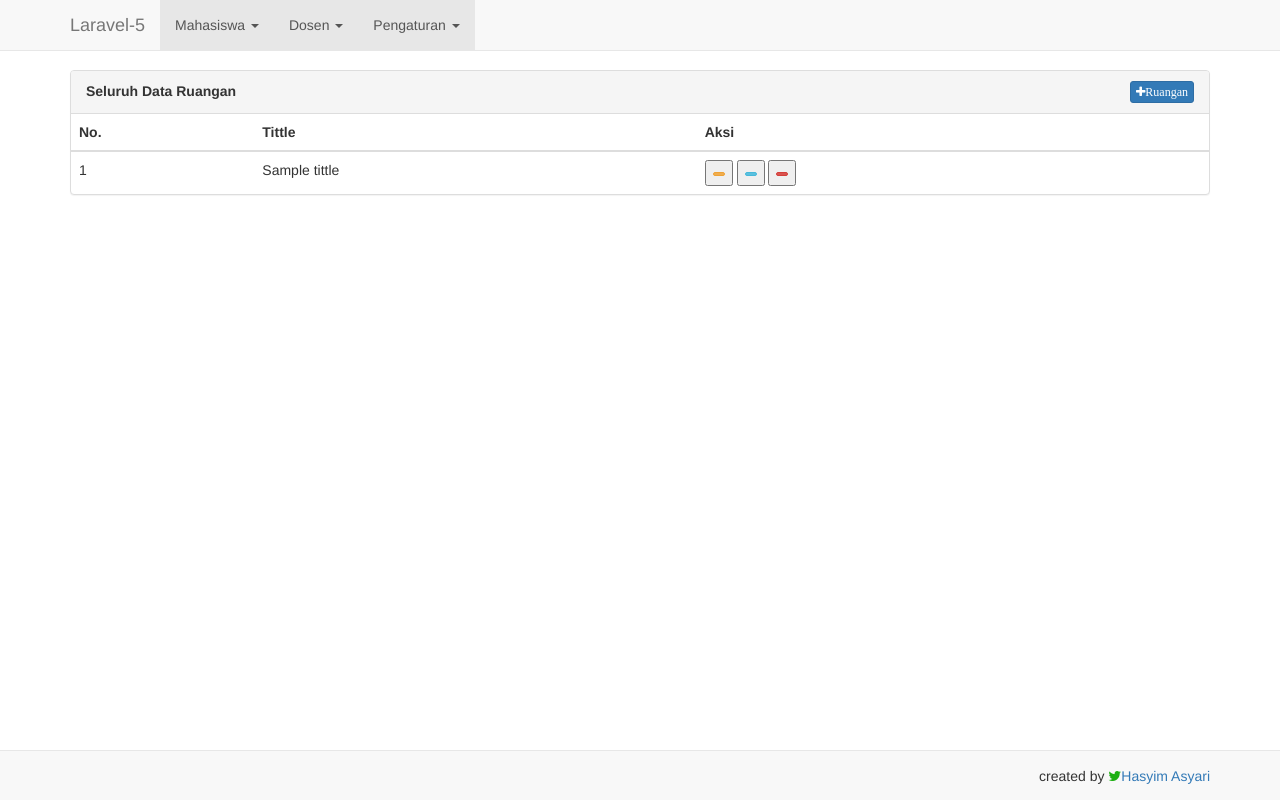
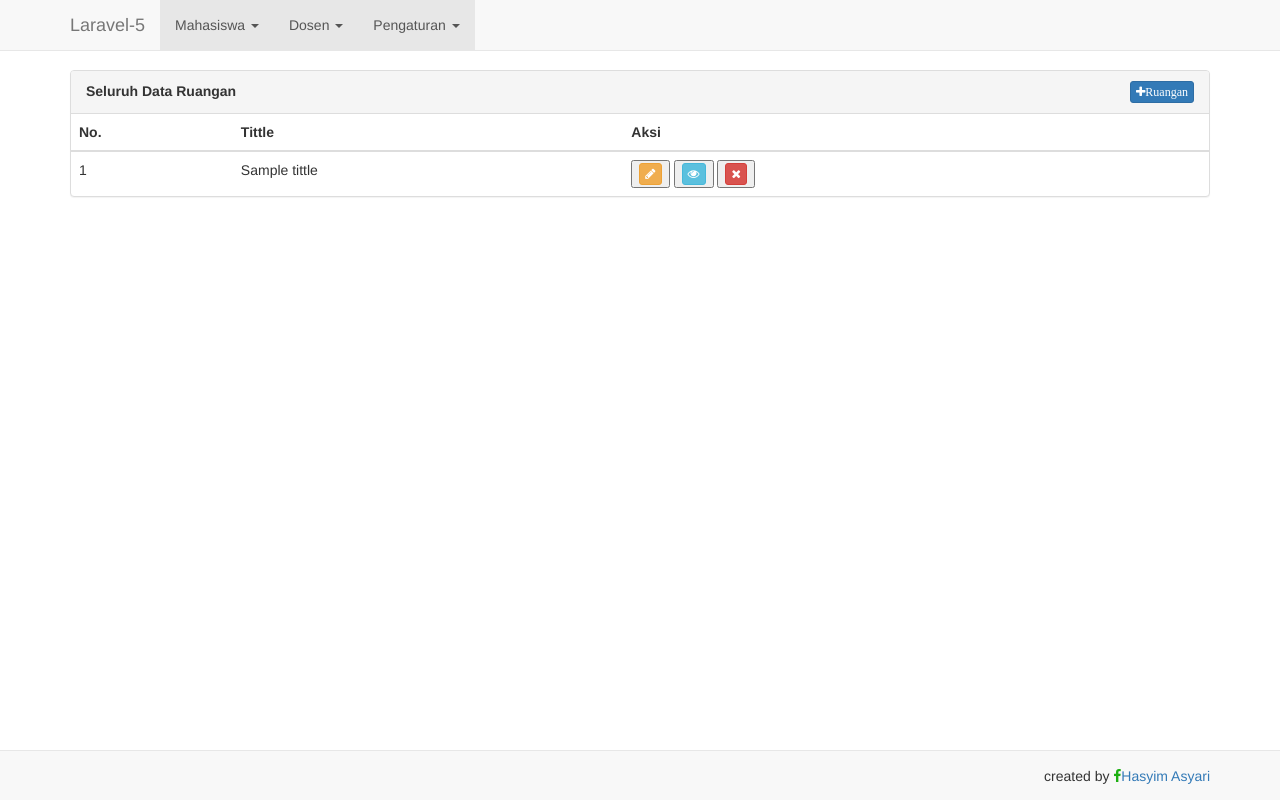
Before and after one commit to hasyim44/FRAMEWORK_A_1515015030_123456, a Laravel app: template resources/views/ruangan/awal.blade.php in a window 1280 px wide. Run offline with Laravel 8, Linux system fonts and the light colour scheme; the template is opened without the code that fills it: most values are stand-ins (such as "Sample title", 1, 10 or a date in 2020); settings files or empty folders that the repository lacks are supplied.

Commit message:
Postes 4 selesai

```diff
--- a/app/Http/Controllers/MatakuliahController.php
+++ b/app/Http/Controllers/MatakuliahController.php
@@ -6,7 +6,7 @@ use Illuminate\Http\Request;
 
 use App\Http\Requests;
 
-use App\matakuliah;
+use App\Matakuliah;
 
 class MatakuliahController extends Controller
 {
--- a/resources/views/master.blade.php
+++ b/resources/views/master.blade.php
@@ -77,7 +77,7 @@
 	</div>
 	<nav class="navbar navbar-default navbar-fixed-bottom">
 		<footer class="container">
-			created by <a href=""><span><i class="fa fa-twitter" style="color:#1daf12"></i>Hasyim Asyari</span></a>
+			created by <a href="https://www.facebook.com/hasyim.kimjurykhai"><span><i class="fa fa-facebook" style="color:#1daf12"></i>Hasyim Asyari</span></a>
 		</footer>
 	</nav>
 	<script type="text/javascript" src="{{asset('component/jquery/dist/jquery.min.js')}}"></script>
--- a/resources/views/matakuliah/awal.blade.php
+++ b/resources/views/matakuliah/awal.blade.php
@@ -25,9 +25,9 @@
 		<td>{{ $matakuliah->keterangan or 'Keterangan Kosong'}}</td>
 		<td>
 			<div class="btn-group" role="group">
-				<button><a href="{{url('matakuliah/edit/'.$matakuliah->id)}}" class="btn btn-warning btn-xs" data-toggle="tooltip" data-placement="top" title="Ubah"></a></button>
-				<button><a href="{{url('matakuliah/lihat/'.$matakuliah->id)}}" class="btn btn-info btn-xs" data-toggle="tooltip" data-placement="top" title="Lihat"></a></button>
-				<button><a href="{{url('matakuliah/hapus/'.$matakuliah->id)}}" class="btn btn-danger btn-xs" data-toggle="tooltip" data-placement="top" title="Hapus"></a></button>
+				<Button><a href="{{url('matakuliah/edit/'.$matakuliah->id)}}" class="btn btn-warning btn-xs" data-toggle="tooltip" data-placement="top" title="Ubah"><i class="fa fa-pencil"></i></a></Button>
+				<Button><a href="{{url('matakuliah/lihat/'.$matakuliah->id)}}" class="btn btn-info btn-xs" data-toggle="tooltip" data-placement="top" title="Lihat"><i class="fa fa-eye"></i></a></Button>
+				<Button><a href="{{url('matakuliah/hapus/'.$matakuliah->id)}}" class="btn btn-danger btn-xs" data-toggle="tooltip" data-placement="top" title="Hapus"><i class="fa fa-remove"></i></a></Button>
 			</div>
 		</td>
 		</tr>
--- a/resources/views/pengguna/awal.blade.php
+++ b/resources/views/pengguna/awal.blade.php
@@ -25,9 +25,9 @@
 		<td>{{ $pengguna->password or 'Password Kosong' }}	</td>
 		<td>
 			<div class="btn-group" role="group">
-				<button><a href="{{url('pengguna/edit/'.$pengguna->id)}}" class="btn btn-warning btn-xs" data-toggle="tooltip" data-placement="top" title="Ubah"></a></button>
-				<button><a href="{{url('pengguna/lihat/'.$pengguna->id)}}" class="btn btn-info btn-xs" data-toggle="tooltip" data-placement="top" title="Lihat"></a></button>
-				<button><a href="{{url('pengguna/hapus/'.$pengguna->id)}}" class="btn btn-danger btn-xs" data-toggle="tooltip" data-placement="top" title="Hapus"></a></button>
+				<Button><a href="{{url('pengguna/edit/'.$pengguna->id)}}" class="btn btn-warning btn-xs" data-toggle="tooltip" data-placement="top" title="Ubah"><i class="fa fa-pencil"></i></a></Button>
+				<Button><a href="{{url('pengguna/lihat/'.$pengguna->id)}}" class="btn btn-info btn-xs" data-toggle="tooltip" data-placement="top" title="Lihat"><i class="fa fa-eye"></i></a></Button>
+				<Button><a href="{{url('pengguna/hapus/'.$pengguna->id)}}" class="btn btn-danger btn-xs" data-toggle="tooltip" data-placement="top" title="Hapus"><i class="fa fa-remove"></i></a></Button>
 			</div>
 		</td>
 		</tr>
--- a/resources/views/ruangan/awal.blade.php
+++ b/resources/views/ruangan/awal.blade.php
@@ -23,9 +23,9 @@
 		<td>{{ $ruangan->tittle }}</td>
 		<td>
 			<div class="btn-group" role="group">
-				<button><a href="{{url('ruangan/edit/'.$ruangan->id)}}" class="btn btn-warning btn-xs" data-toggle="tooltip" data-placement="top" title="Ubah"></a></button>
-				<button><a href="{{url('ruangan/lihat/'.$ruangan->id)}}" class="btn btn-info btn-xs" data-toggle="tooltip" data-placement="top" title="Lihat"></a></button>
-				<button><a href="{{url('ruangan/hapus/'.$ruangan->id)}}" class="btn btn-danger btn-xs" data-toggle="tooltip" data-placement="top" title="Hapus"></a></button>
+				<Button><a href="{{url('ruangan/edit/'.$ruangan->id)}}" class="btn btn-warning btn-xs" data-toggle="tooltip" data-placement="top" title="Ubah"><i class="fa fa-pencil"></i></a></Button>
+				<Button><a href="{{url('ruangan/lihat/'.$ruangan->id)}}" class="btn btn-info btn-xs" data-toggle="tooltip" data-placement="top" title="Lihat"><i class="fa fa-eye"></i></a></Button>
+				<Button><a href="{{url('ruangan/hapus/'.$ruangan->id)}}" class="btn btn-danger btn-xs" data-toggle="tooltip" data-placement="top" title="Hapus"><i class="fa fa-remove"></i></a></Button>
 			</div>
 		</td>
 		</tr>
```
